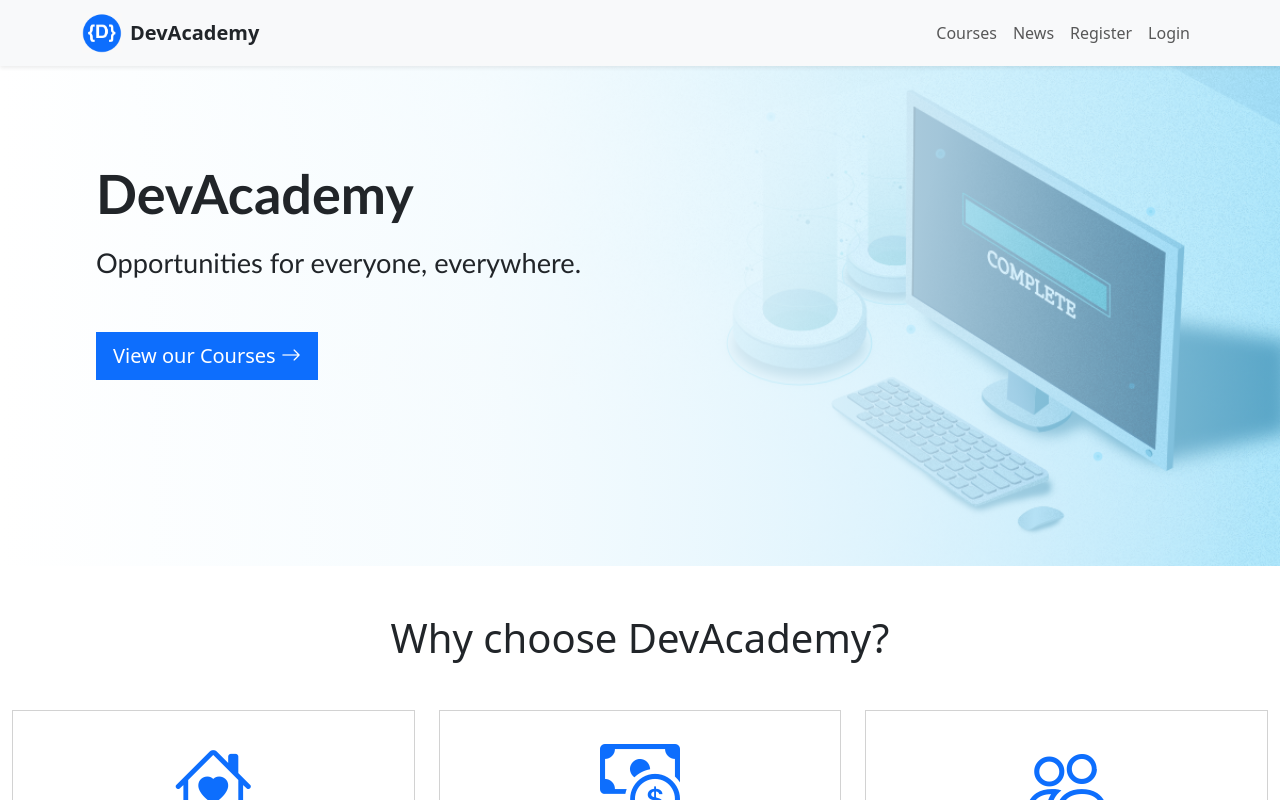
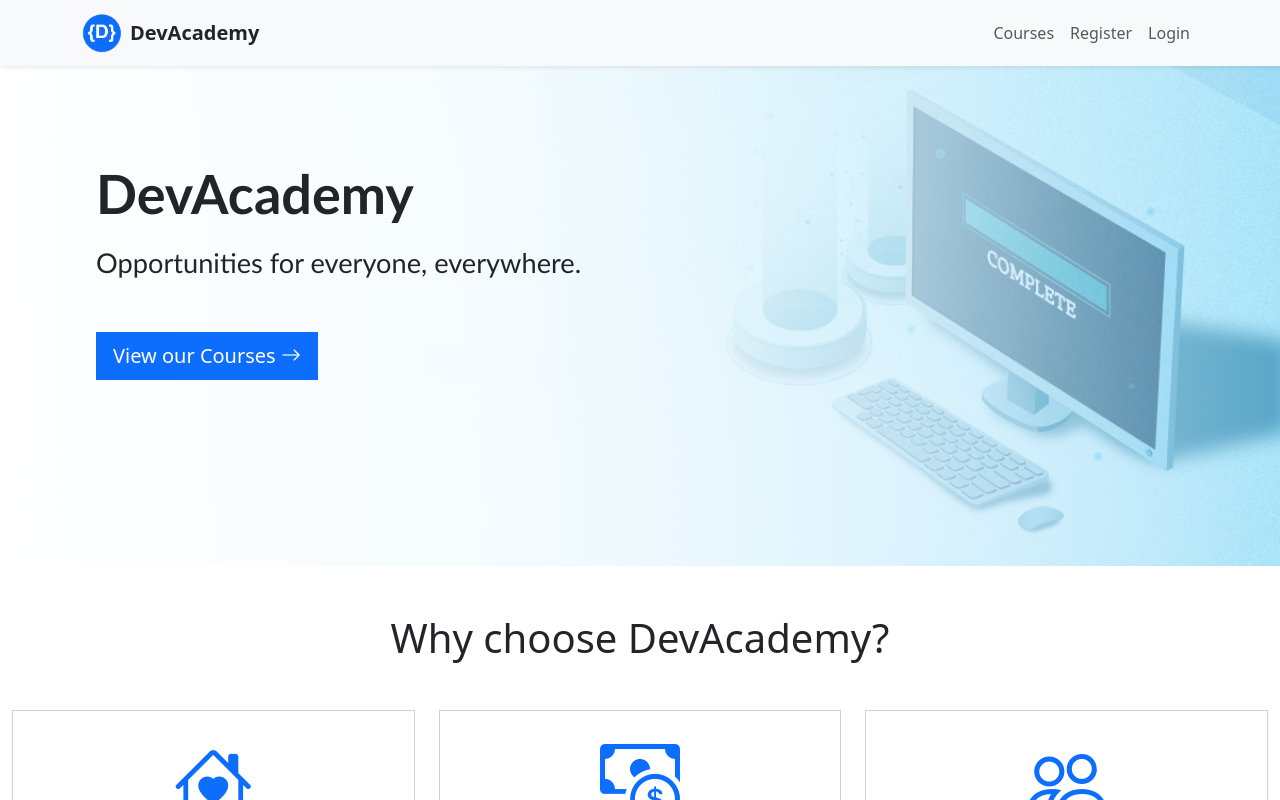
Before and after one commit to ronaldmark-antonio/rmantonio-courseBooking, a Vue app: page / in a window 1280 px wide. Shown: the top 800 px of the page. Built offline with nearby package versions, Linux system fonts and the light colour scheme; what notyf would draw is missing.

Commit message:
Remove News in navbar

```diff
--- a/src/components/NavbarComponent.vue
+++ b/src/components/NavbarComponent.vue
@@ -54,7 +54,6 @@
       <div class="collapse navbar-collapse" id="navbarNavAltMarkup">
         <div class="navbar-nav ms-auto">
           <router-link :to="{ name: 'Courses' }" class="nav-link">Courses</router-link>
-          <router-link :to="{ name: 'News' }" class="nav-link">News</router-link>
           <router-link :to="{ name: 'Profile' }" class="nav-link" v-if="user.email">Profile</router-link>
           <router-link :to="{ name: 'Register' }" class="nav-link" v-if="!user.email">Register</router-link>
           <router-link :to="{ name: 'Add Course' }" class="nav-link" v-if="user.isAdmin">Add Course</router-link>
```
